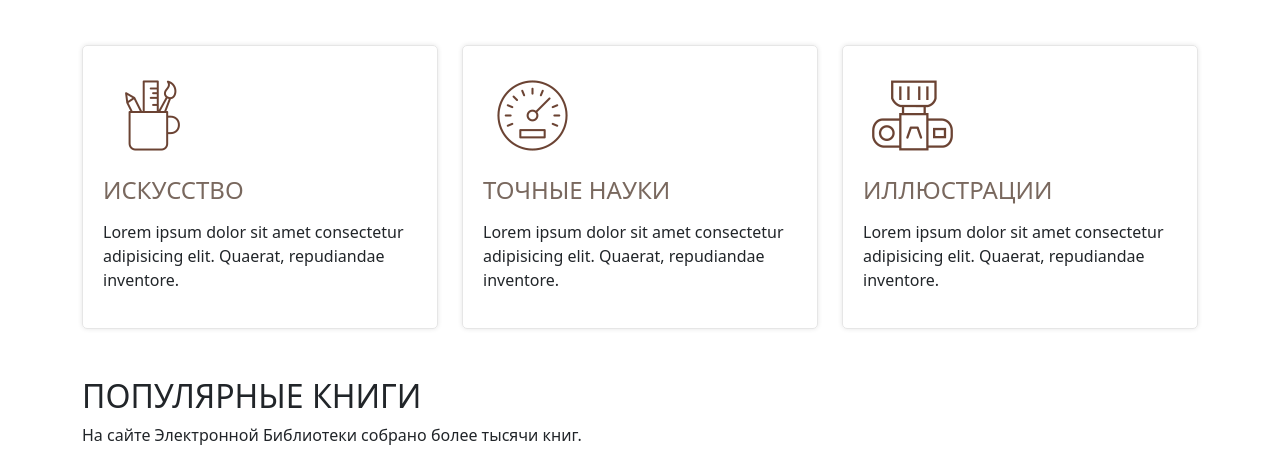
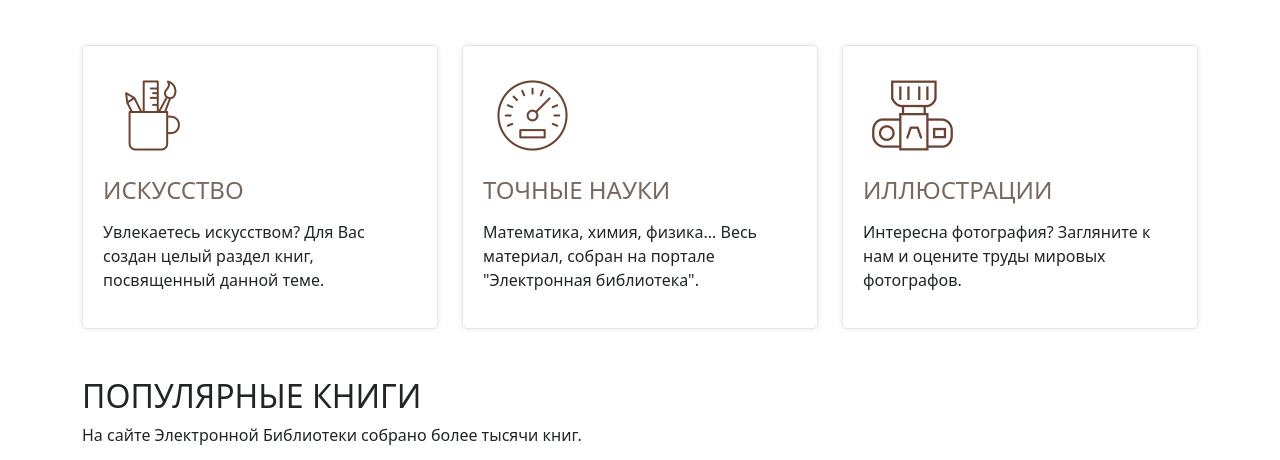
Before and after one commit to Nemefis/e-library, a plain HTML site: page index.html in a window 1280 px wide. Shown: the part 583-1043 px from the top of the page. Drawn offline with nearby package versions, Linux system fonts and the light colour scheme.

Commit message:
add text

```diff
--- a/index.html
+++ b/index.html
@@ -80,21 +80,21 @@
           <div class="box-shadow">
             <img src="img/pic-01.png" alt="picture">
             <h3>искусство</h3>
-            <p>Lorem ipsum dolor sit amet consectetur adipisicing elit. Quaerat, repudiandae inventore.</p>
+            <p>Увлекаетесь искусством? Для Вас создан целый раздел книг, посвященный данной теме.</p>
           </div>
         </div>
         <div class="col-lg-4">
           <div class="box-shadow">
             <img src="img/pic-02.png" alt="picture">
             <h3>точные науки</h3>
-            <p>Lorem ipsum dolor sit amet consectetur adipisicing elit. Quaerat, repudiandae inventore.</p>
+            <p>Математика, химия, физика... Весь материал, собран на портале "Электронная библиотека".</p>
           </div>
         </div>
         <div class="col-lg-4">
           <div class="box-shadow">
             <img src="img/pic-03.png" alt="picture">
             <h3>иллюстрации</h3>
-            <p>Lorem ipsum dolor sit amet consectetur adipisicing elit. Quaerat, repudiandae inventore.</p>
+            <p>Интересна фотография? Загляните к нам и оцените труды мировых фотографов.</p>
           </div>
         </div>
       </div>
--- a/style.css
+++ b/style.css
@@ -48,10 +48,7 @@ h3 {
 iframe {
     padding: 0;
 }
-.footer {
-    background: #818181;
-    color: #fff;
-}
+
 .footer ul {
     list-style: none;
     padding: 0;
@@ -60,8 +57,11 @@ iframe {
     color: #fff;
     text-decoration: none;
 }
-
-.bg-top {
+.footer {
+    background: #818181;
+    color: #fff;
+}
+/* .bg-top {
     height: 300px;
     background-image: url("img/banner2.png");
     background-size: cover;
@@ -70,4 +70,4 @@ iframe {
     align-items: center;
     justify-content: center;
     color: #fff;;
-}
+} */
```
Also changed, not shown: 1 other file.
